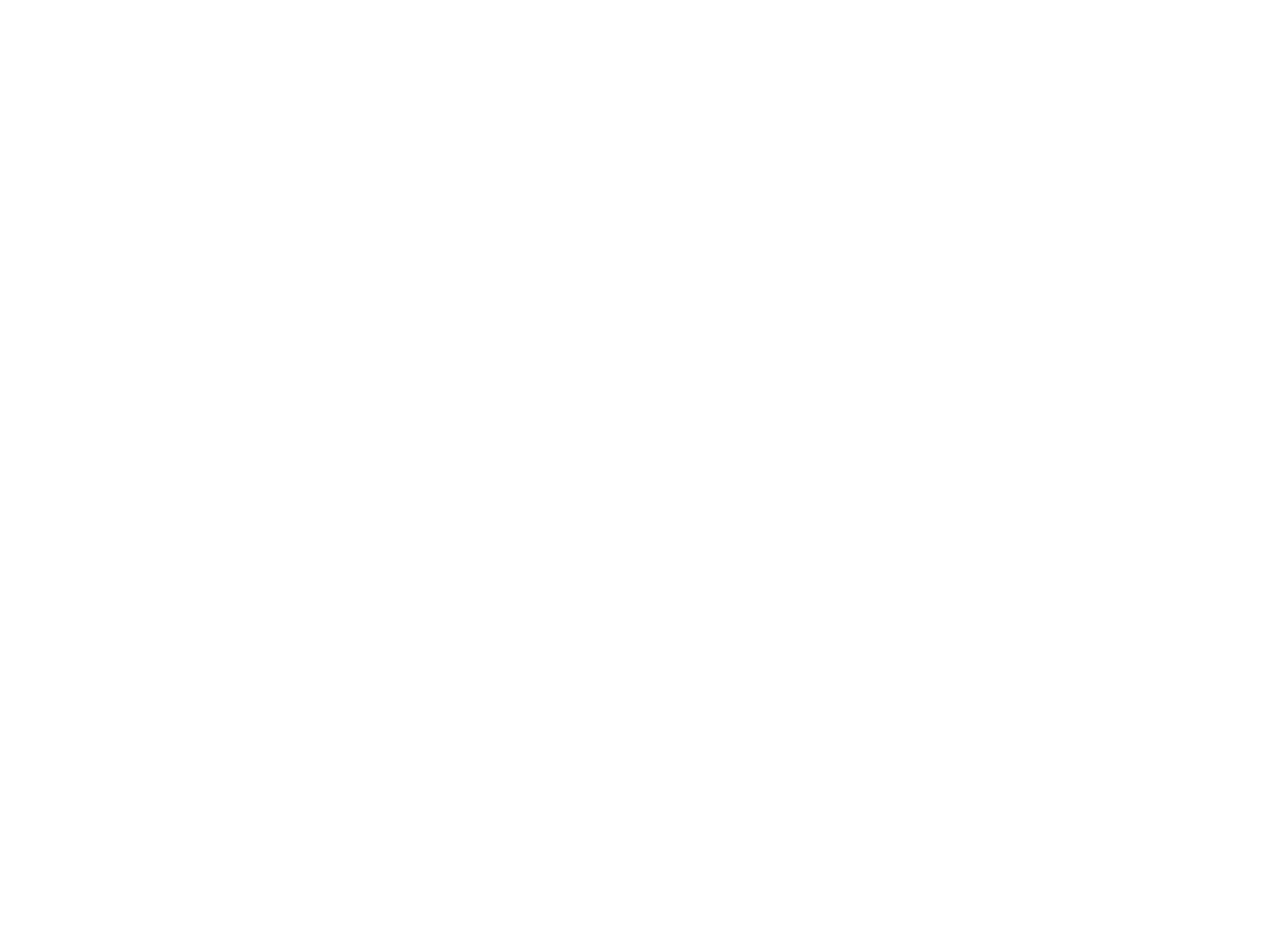
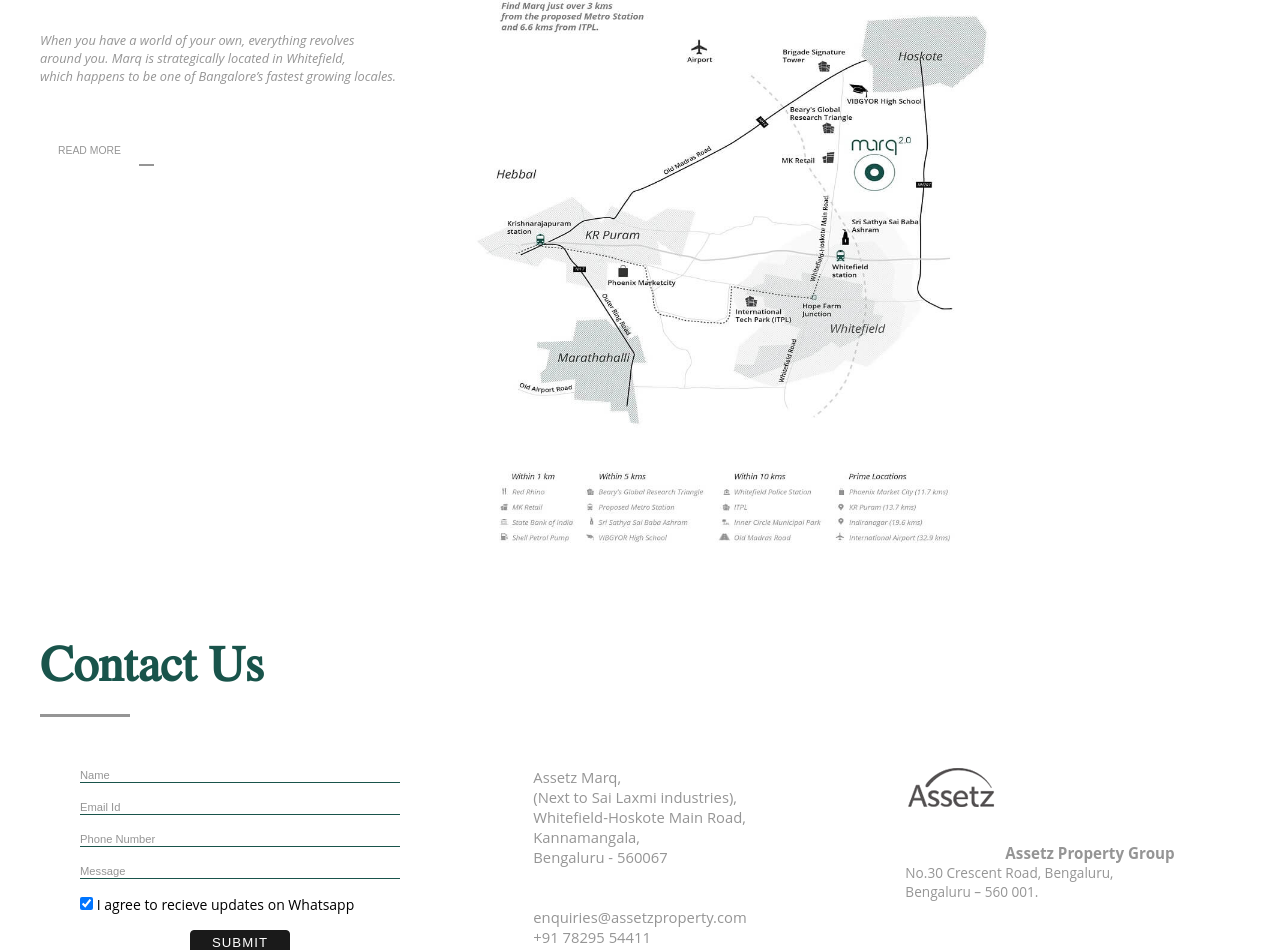
Before and after one commit to bharathsampangi/assetz-marq3, a Next.js app: page / in a window 1280 px wide. Shown: the part 5068-6018 px from the top of the page. Before the commit the page ends 5033 px from the top, so only its background shows below. Built offline with nearby package versions, Linux system fonts and the light colour scheme.

Commit message:
completed

```diff
--- /dev/null
+++ b/components/contact/Contact.js
@@ -0,0 +1,48 @@
+import React from "react";
+import styles from "./styles/Contact.module.css"
+
+export default function Contact() {
+    return (
+        <section className={styles.container} id='contact'>
+            <div className={styles.header}>
+                <span>Contact Us</span>
+                <div className={styles.borderBottom}></div>
+            </div>
+            <div className={styles.contactContainer}>
+                <form className={styles.inputContainer}>
+                    <input type="text" placeholder="Name" />
+                    <input type="text" placeholder="Email Id" />
+                    <input type="number" placeholder="Phone Number"/>
+                    <input type="text" placeholder="Message" />
+                    <div>
+                        <input type="checkbox" checked/> I agree to recieve updates on Whatsapp
+                    </div>
+                    <button className={styles.button}>Submit</button>
+                </form>
+                <div className={styles.addressContainer}>
+                    <p>
+                        Assetz Marq, <br/>
+                        (Next to Sai Laxmi industries),<br/>
+                        Whitefield-Hoskote Main Road,<br/>
+                        Kannamangala,<br/>
+                        Bengaluru - 560067<br/>
+                        <br/>
+                        <br/>
+                        enquiries@assetzproperty.com<br/>
+                        +91 78295 54411
+                    </p>
+                </div>
+                <div className={styles.address}>
+                    <div className={styles.addressBox}>
+                        <img src="/images/contact-assetz.png" alt="Assetz" />
+                        <span>Assetz Property Group</span><br/>
+                        <p>
+                            No.30 Crescent Road, Bengaluru,<br/>
+                            Bengaluru – 560 001.
+                        </p>
+                    </div>
+                </div>
+            </div>
+        </section>
+    )
+}
--- /dev/null
+++ b/components/contact/styles/Contact.module.css
@@ -0,0 +1,107 @@
+.container {
+    max-width: 1200px;
+    margin: 0 auto;
+    padding: 0 0 calc(10px + 7.5vmin);
+}
+
+.header span {
+    font-size: calc(10px + 5vmin);
+    line-height: calc(10px + 5vmin);
+    font-family: 'NimbusRomNo9L';
+    color: var(--color-primary-dark);
+    font-weight: bold;
+}
+
+.borderBottom {
+    margin-top: calc(10px + 2vmin);
+    background: #959595;
+    height: 3px;
+    width: 90px;
+}
+
+.contactContainer {
+    margin: calc(10px + 5vmin) 0 0;
+    display: flex;
+    flex-direction: column;
+}
+
+.contactContainer > * {
+    flex: 1 0 33.33%;
+}
+
+.inputContainer {
+    display: flex;
+    flex-direction: column;
+    gap: calc(10px + .75vmin);
+}
+
+.inputContainer > input {
+    border: none;
+    border-bottom: 1px solid var(--color-primary-dark);
+}
+
+.inputContainer > * {
+    width: 80%;
+    margin: 0 auto;
+}
+
+.inputContainer > input::placeholder {
+    font-size: calc(10px + .15vmin);
+    line-height: calc(10px + .15vmin);
+    color: #959595;
+}
+
+.inputContainer > input:focus {
+    outline: none;
+}
+
+.addressContainer {
+    display: flex;
+    justify-content: center;
+    color: var(--color-light-gray);
+}
+
+.addressContainer > p {
+    font-size: calc(10px + .6vmin);
+}
+
+.address {
+    display: flex;
+    flex-direction: column;
+    color: var(--color-light-gray);
+    align-items: center;
+}
+
+.addressBox img {
+    height: auto;
+    width: 100px;
+    padding-bottom: calc(10px + 4vmin);
+}
+
+.addressBox span {
+    font-weight: bold;
+    font-size: calc(10px + .65vmin);
+}
+
+.addressBox p {
+    font-size: calc(10px + .45vmin);
+}
+
+.button {
+    font-size: calc(10px + .4vmin);
+    letter-spacing: 1.05px;
+    width: max-content;
+    padding: .35rem 1.5rem;
+    text-transform: uppercase;
+    background-color: #1a1a1a;
+    color: #fff;
+    border: 1px solid #1a1a1a;
+    font-weight: 100;
+    border-radius: 4px;
+}
+
+@media screen and (min-width: 600px) {
+    .contactContainer {
+        flex-direction: row;
+    }
+}
--- /dev/null
+++ b/components/location/Location.js
@@ -0,0 +1,28 @@
+import React from "react"
+import styles from "./styles/Location.module.css"
+
+export default function Location() {
+    return (
+        <section id="location">
+            <div className={styles.container} >
+                <div className={styles.textContainer}>
+                    <div className={styles.header}>
+                        <h1>
+                            Location
+                        </h1>
+                        <div className={styles.borderBottom}></div>
+                        <p className={styles.text}>
+                            When you have a world of your own, everything revolves<br/>
+                            around you. Marq is strategically located in Whitefield,<br/>
+                            which happens to be one of Bangalore’s fastest growing locales.<br/>
+                        </p>
+                        <button className={styles.button}>Read More</button>
+                    </div>
+                </div>
+                <div className={styles.location}>
+                    <img src="/images/Assetz-Marq-Location-Map.jpg" alt="Location" />
+                </div>
+            </div>
+        </section>
+    )
+}
--- /dev/null
+++ b/components/location/styles/Location.module.css
@@ -0,0 +1,76 @@
+.container {
+    max-width: 1200px;
+    margin: 0 auto;
+    display: flex;
+    flex-direction: column;
+    padding: calc(10px + 7.5vmin) 0 0;
+    gap: calc(10px + 2vmin);
+}
+
+.textContainer {
+    flex: 1fr;
+}
+
+.header {
+}
+
+.header h1 {
+    font-size: calc(10px + 5vmin);
+    line-height: calc(10px + 5vmin);
+    font-family: 'NimbusRomNo9L';
+    color: var(--color-primary-dark);
+}
+
+.borderBottom {
+    margin-top: calc(10px + 2vmin);
+    background: #959595;
+    height: 3px;
+    width: 90px;
+}
+
+.text {
+    color: #959595;
+    padding-top: calc(10px + 3.5vmin);
+    font-size: calc(10px + .35vmin);
+    font-style: italic;
+}
+
+.button {
+    margin-top: calc(10px + 5vmin);
+    font-size: calc(10px + .05vmin);
+    border: none;
+    color: #959595;
+    background-color: #fff;
+    text-transform: uppercase;
+    position: relative;
+    padding: calc(10px + .05vmin) calc(10px + 1vmin);
+    cursor: pointer;
+}
+
+.button::after {
+    position: absolute;
+    bottom: 0%;
+    left: 100%;
+    display: block;
+    content: "";
+    width: 15px;
+    border-bottom: 2px solid #959595;
+}
+
+.location {
+    flex: 1fr;
+    height: auto;
+}
+
+.location img {
+    width: 100%;
+    height: auto;
+    max-width: 600px;
+    object-fit: cover;
+}
+
+@media screen and (min-width: 600px) {
+    .container {
+        flex-direction: row;
+    }
+}
--- a/pages/index.js
+++ b/pages/index.js
@@ -6,6 +6,8 @@
 import Middle from '../components/middle/Middle'
 import Preview from '../components/preview/Preview'
 import Township from '../components/township/Township'
+import Location from '../components/location/Location'
+import Contact from '../components/contact/Contact'
 
 export default function Home() {
   return (
@@ -24,6 +26,8 @@
         <Middle />
         <Gallery />
         <Preview />
+        <Location />
+        <Contact />
       </main>
 
       <Footer />
```
